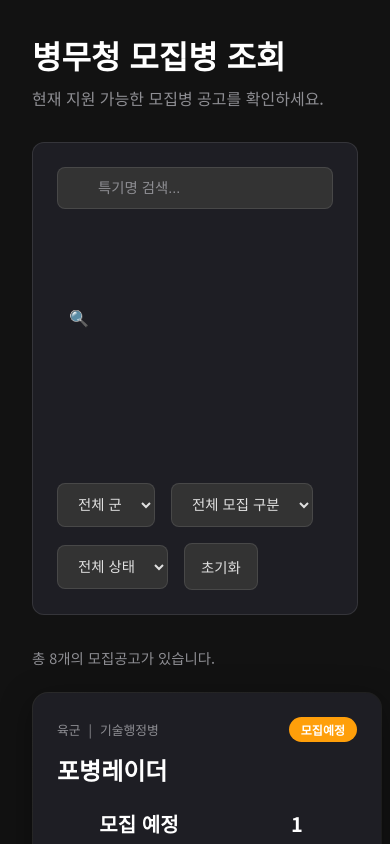
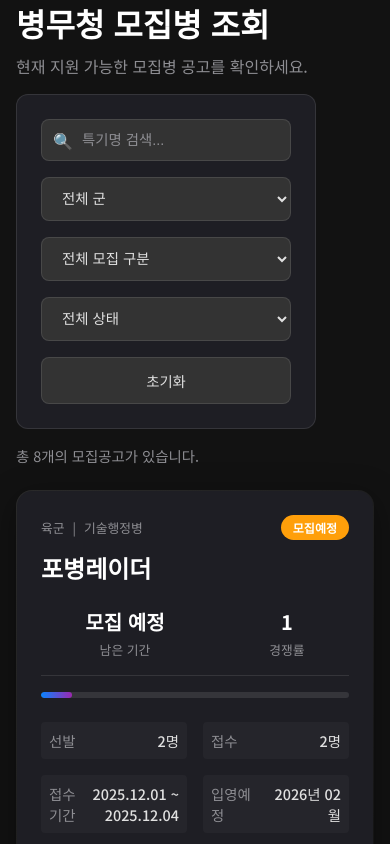
Before and after one commit to Enlist-Korea/Enlist-korea, a React (Vite) app: page / in a window 390 px wide. Shown: the top 844 px of the page. Built offline with nearby package versions, Linux system fonts and the light colour scheme.

Commit message:
fix: 모바일 환경에서 레이아웃이 깨지는 문제 수정

```diff
--- a/src/css/DetailPage.module.css
+++ b/src/css/DetailPage.module.css
@@ -1,11 +1,12 @@
 /* --- 페이지 레이아웃 (From inline styles) --- */
 .pageContainer {
-  padding: 2rem; /* DetailPage의 기본 패딩을 2rem으로 통일합니다 */
+  padding: 2rem 0;
 }
 
 .title {
   font-size: 1.5rem;
   margin-bottom: 1rem;
+  padding: 0 1rem;
 }
 
 /* --- 로딩/에러 (From inline styles) --- */
--- a/src/css/ListPage.module.css
+++ b/src/css/ListPage.module.css
@@ -1,7 +1,8 @@
 /* --- 페이지 레이아웃 --- */
 .pageContainer {
   max-width: 1600px;
-  margin: 0;
+  margin: 0 auto;
+  padding: 0 1rem 1rem 1rem;
 }
 
 .pageHeader h1 {
@@ -28,13 +29,13 @@
   padding: 1.5rem;
   border-radius: 12px;
   border: 1px solid var(--border-color);
-  margin-top: 2rem;
+  margin-top: 1rem;
   align-items: center;
   max-width: fit-content;
 }
 
 .searchBar {
-  flex: 1 1 300px; /* 'flex: flex auto'는 유효하지 않은 값이므로 수정했습니다. */
+  /* flex: 1 1 300px; 'flex: flex auto'는 유효하지 않은 값이므로 수정했습니다. */
   position: relative;
   min-width: 250px;
 }
@@ -85,7 +86,7 @@
   display: flex;
   justify-content: space-between;
   align-items: center;
-  margin: 2rem 0 1.5rem;
+  margin: 1rem 0 1.5rem;
   font-size: 0.9rem;
   color: var(--secondary-text-color);
 }
@@ -106,13 +107,13 @@
 
 .errorText {
   text-align: center;
-  padding: 2rem;
+  padding: 1rem;
   color: #ff6b6b;
 }
 
 .noResults {
   text-align: center;
-  padding: 2rem;
+  padding: 1rem;
 }
 
 /* --- 반응형 디자인 --- */
@@ -126,4 +127,8 @@
     flex-direction: column;
     align-items: stretch;
   }
+  .filterActions {
+    flex-direction: column;
+    align-items: stretch;
+  }
 }
--- a/src/css/global.css
+++ b/src/css/global.css
@@ -19,7 +19,7 @@ body {
   background-color: var(--bg-color);
   color: var(--primary-text-color);
   margin: 0;
-  padding: 2rem;
+  /* padding: 2rem; */
 }
 
 a {
```
